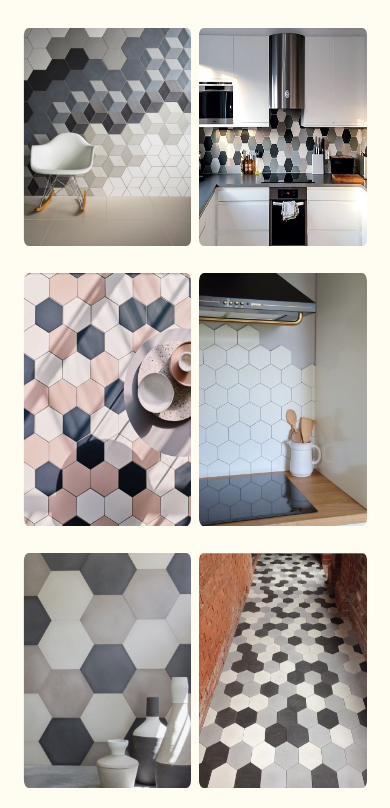
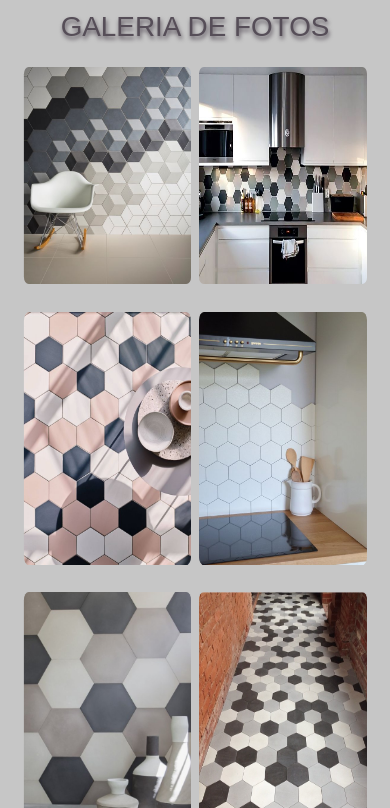
Before and after one commit to nahueldotto/dotto-revestimientos, a website: page pages/galeria.html in a window 390 px wide. Shown: the part 68-876 px from the top of the page. Drawn offline with nearby package versions, Linux system fonts and the light colour scheme.

Commit message:
mejoras responsive en seccion galeria

```diff
--- a/scss/views/_galeria.scss
+++ b/scss/views/_galeria.scss
@@ -1,10 +1,12 @@
 /* SECCION GALERIA DE FOTOS */
 
 .mainGaleria {
-    background-color: #FFFCF2;
+  background-color: $colorSecundario;
+  min-height: 100vh;
+  padding-top: 10%;
 
   h1 {
-      margin-top: 8vw;
+    margin: auto;
     text-align: center;
     font-family: 'Questrial', sans-serif;
     color: #564E58;
@@ -21,9 +23,22 @@
   margin: 0 auto;
 
   img {
-      width: 50%;
+    width: 30%;
     padding: 1vw;
     border-radius: 5%;
     margin-top: 5vw;
   }
 }
+
+@media (max-width: 425px) {
+
+  .mainGaleria {
+    padding-top: 20%;
+  }
+
+  .galeria {
+    img {
+      width: 50%;
+    }
+  }
+}
```
Also changed, not shown: css/style.css. Lines whose indentation alone changed are shown as unchanged.
